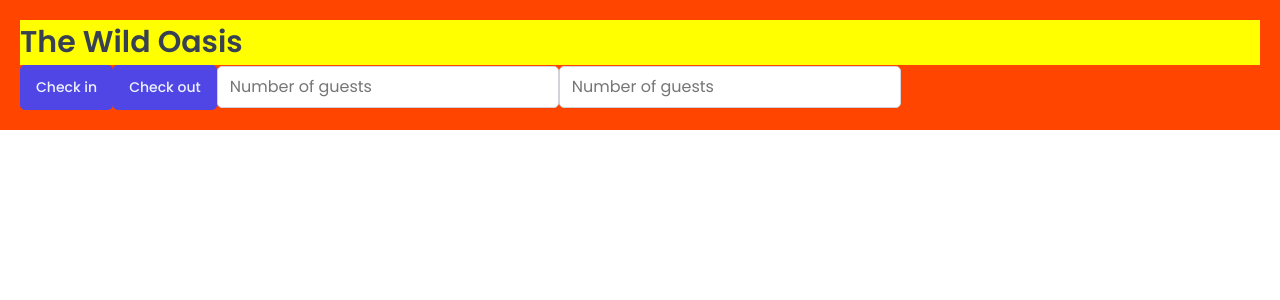
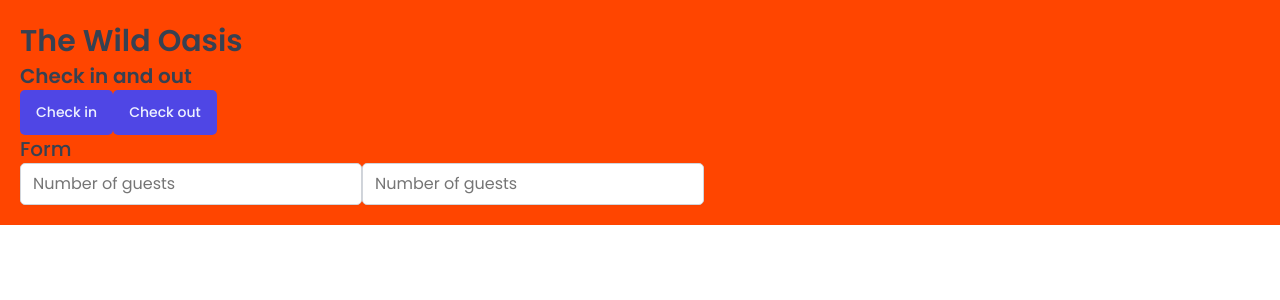
Before and after one commit to heliohdd/the-wild-oasis, a React (Vite) app: page / in a window 1280 px wide. Shown: the top 300 px of the page. Built offline with nearby package versions, Linux system fonts and the light colour scheme; a web font is replaced by a local one.

Commit message:
Section 25.331 - Styled Component Props and the 'css' Function

```diff
--- a/src/App.jsx
+++ b/src/App.jsx
@@ -1,7 +1,9 @@
+/* eslint-disable no-unused-vars */
 import styled from "styled-components";
 import GlobalStyles from "./styles/GlobalStyles";
 import Button from "./ui/Button";
 import Input from "./ui/Input";
+import Heading from "./ui/Heading";
 
 const H1 = styled.h1`
   font-size: 30px;
@@ -19,10 +21,12 @@
     <>
       <GlobalStyles />
       <StyledApp>
-        <H1>The Wild Oasis</H1>
+        <Heading as="h1">The Wild Oasis</Heading>
+        <Heading as="h2">Check in and out</Heading>
         <Button onClick={() => alert("Check in ")}>Check in</Button>
         <Button onClick={() => alert("Check out ")}>Check out</Button>
 
+        <Heading as="h3">Form</Heading>
         <Input type="number" placeholder="Number of guests"></Input>
         <Input type="number" placeholder="Number of guests"></Input>
       </StyledApp>
--- /dev/null
+++ b/src/ui/Heading.jsx
@@ -0,0 +1,35 @@
+/* eslint-disable no-unused-vars */
+/* eslint-disable no-constant-condition */
+import styled, { css } from "styled-components";
+
+// const test = css`
+//   text-align: center;
+//   ${10 > 5 && "background-color: yellow"}
+// `;
+
+const Heading = styled.h1`
+  ${(props) =>
+    props.as === "h1" &&
+    css`
+      font-size: 3rem;
+      font-weight: 600;
+    `}
+
+  ${(props) =>
+    props.as === "h2" &&
+    css`
+      font-size: 2rem;
+      font-weight: 600;
+    `}
+
+  ${(props) =>
+    props.as === "h3" &&
+    css`
+      font-size: 2rem;
+      font-weight: 500;
+    `}
+
+  line-height: 1.4;
+`;
+
+export default Heading;
```
